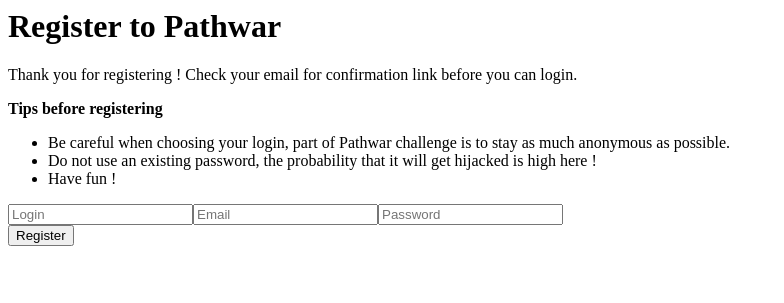
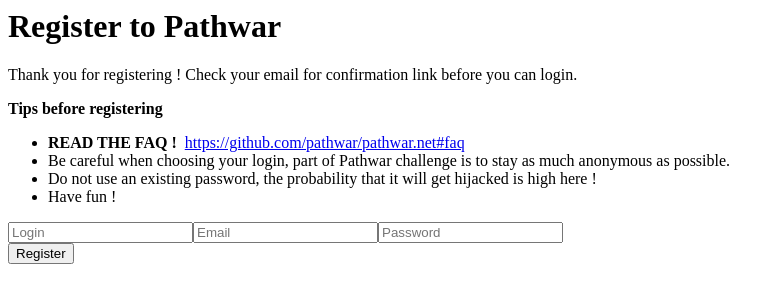
Before and after one commit to pathwar/portal.pathwar.net, a Node project: template app/users/views/register.tpl.jade in a window 1280 px wide. Shown: the top 303 px of the page, without its empty margins (0-784 px from the left). Run offline with Node 20 templates, Linux system fonts and the light colour scheme; the template is opened without the code that fills it, so the values that code supplies are empty.

Commit message:
Adding FAQ in big in register

```diff
--- a/app/users/views/register.tpl.jade
+++ b/app/users/views/register.tpl.jade
@@ -7,7 +7,10 @@
       div.sm-col-9
         b Tips before registering
         ul
-          li.mt2 Be careful when choosing your login, part of Pathwar challenge is to stay as much anonymous as possible.
+          li.mt2
+            b READ THE FAQ ! &nbsp;
+            a(href="https://github.com/pathwar/pathwar.net#faq") https://github.com/pathwar/pathwar.net#faq
+          li.mt1 Be careful when choosing your login, part of Pathwar challenge is to stay as much anonymous as possible.
           li.mt1 Do not use an existing password, the probability that it will get hijacked is high here !
           li.mt1 Have fun !
     form(ng-submit="vm.register(vm.user)").sm-col.sm-col-4
```
